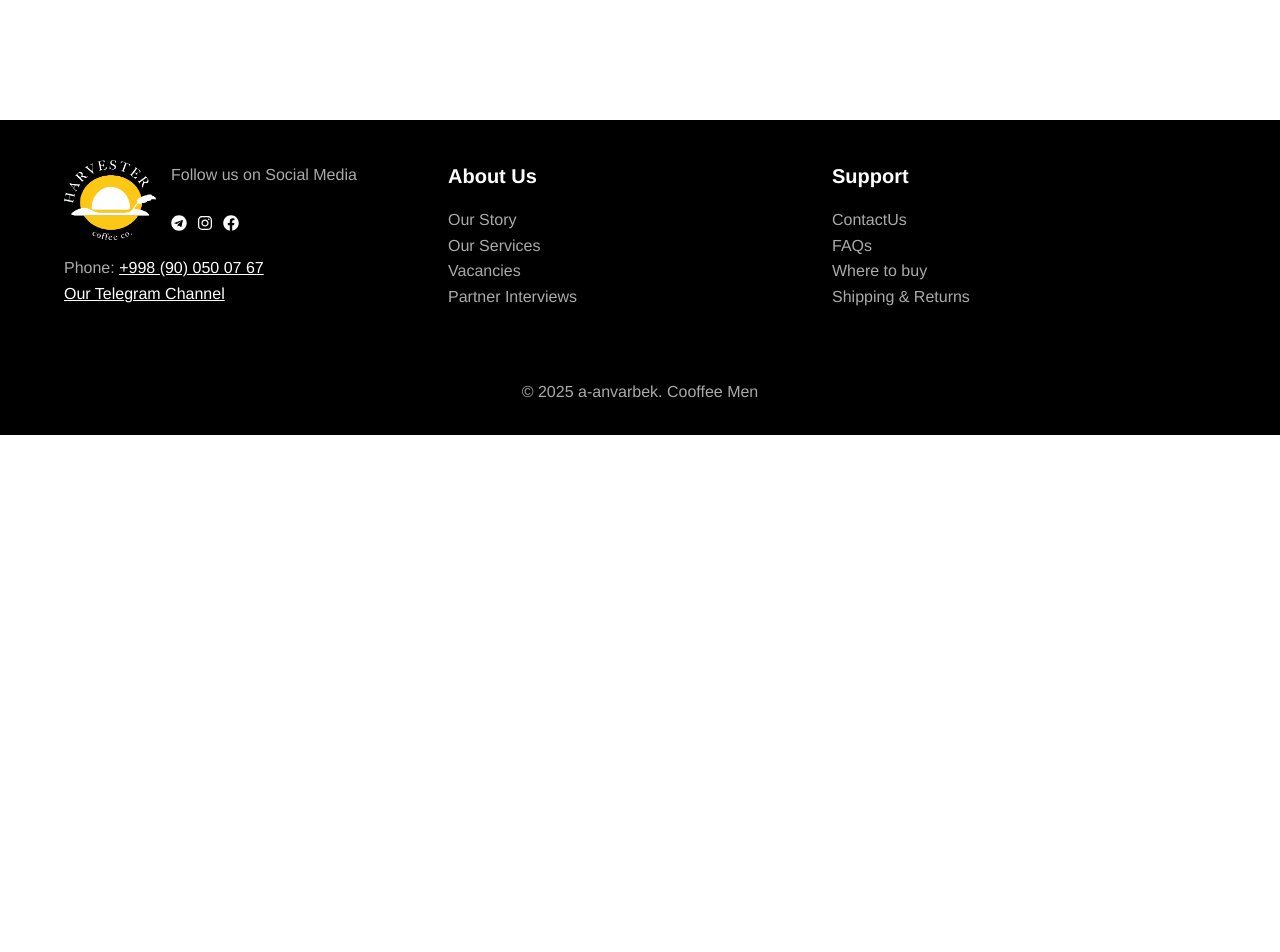
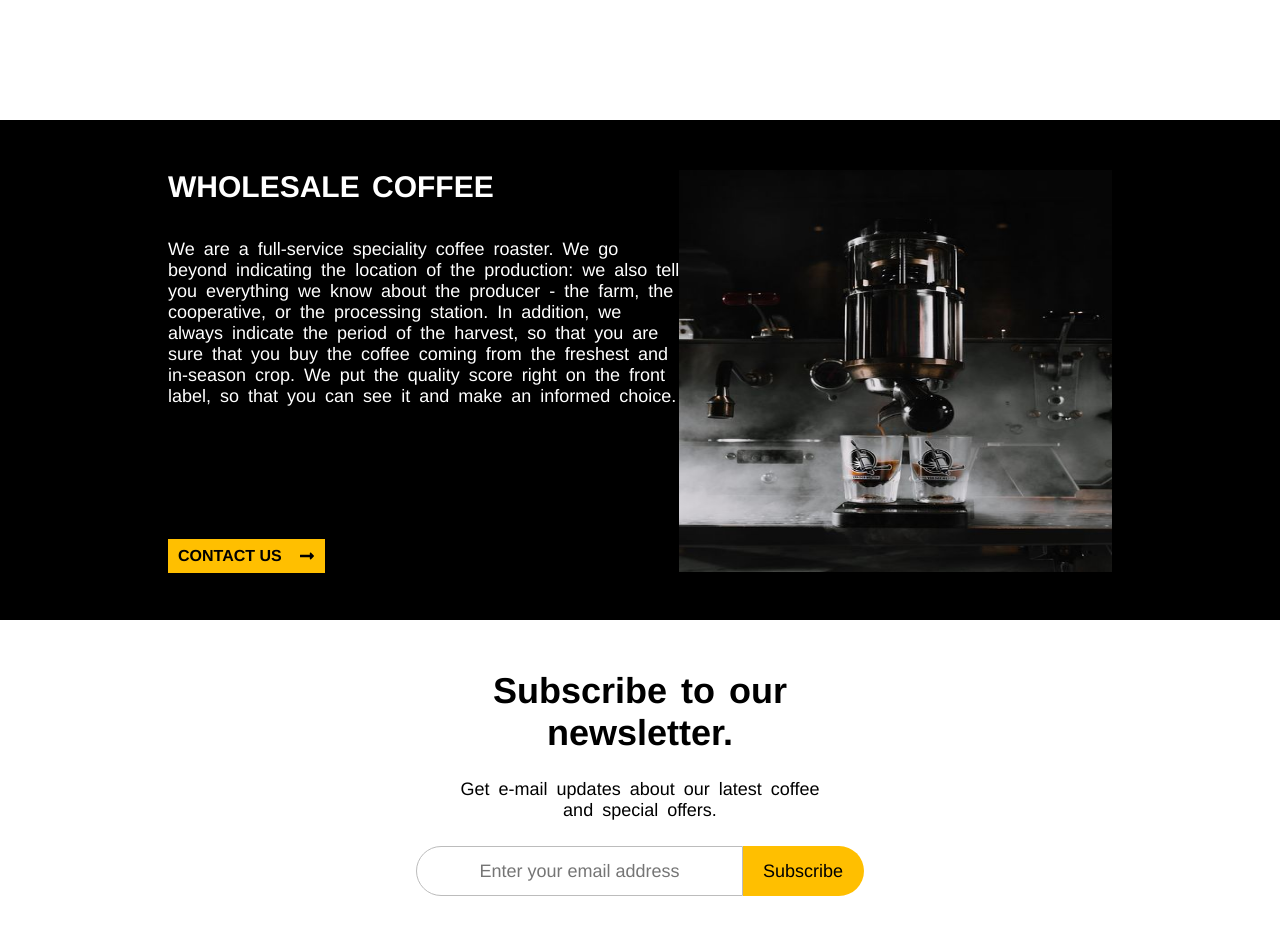
Before and after one commit to a-anvarbek/Coffee-Men, a React (Vite) app: page / in a window 1280 px wide. Shown: the part 3080-4032 px from the top of the page. Before the commit the page ends 3515 px from the top, so only its background shows below. Built offline with nearby package versions, Linux system fonts and the light colour scheme.

Commit message:
feat: ProductDail is responsible

```diff
--- a/index.html
+++ b/index.html
@@ -2,7 +2,7 @@
 <html lang="en">
   <head>
     <meta charset="UTF-8" />
-    <link rel="icon" type="image/svg+xml" href="/vite.svg" />
+    <link rel="icon" type="image/svg+xml" href="./src/image/mainLogo.png" />
     <meta name="viewport" content="width=device-width, initial-scale=1.0" />
     <title>Coffee-Men</title>
   </head>
--- a/src/pages/home/ContactUs.jsx
+++ b/src/pages/home/ContactUs.jsx
@@ -1,6 +1,5 @@
 import styled from "styled-components";
 import { FaLongArrowAltRight } from "react-icons/fa";
-
 import BG from "../../image/ContactUs.jpg";
 
 const WrapperTop = styled.div`
@@ -9,12 +8,28 @@ const WrapperTop = styled.div`
   padding: 50px;
   background-color: #000;
   color: #fff;
+
+  @media (max-width: 768px) {
+    background-image: url(${BG});
+    background-size: cover;
+    background-position: center;
+    background-repeat: no-repeat;
+    color: white;
+    padding: 30px 20px;
+    height: auto;
+  }
 `;
 
 const WrapperBottom = styled.div`
   width: 100%;
   height: 400px;
   padding: 50px;
+
+  @media (max-width: 768px) {
+    width: 100%;
+    height: auto;
+    padding: 30px 20px;
+  }
 `;
 
 const Container = styled.div`
@@ -23,15 +38,28 @@ const Container = styled.div`
   height: 500px;
   display: flex;
   justify-content: space-between;
+
+  @media (max-width: 768px) {
+    flex-direction: column;
+    height: auto;
+  }
 `;
 
 const DivL = styled.div`
   width: 520px;
+
+  @media (max-width: 768px) {
+    width: 100%;
+  }
 `;
 
 const DivR = styled.div`
   width: 440px;
   height: 402px;
+
+  @media (max-width: 768px) {
+    display: none;
+  }
 `;
 
 const P = styled.p`
@@ -56,11 +84,15 @@ const Button = styled.button`
   box-shadow: 0 2px 5px rgba(0, 0, 0, 0.35);
   transition: all 0.5s ease;
   cursor: pointer;
+
   &:hover {
     transform: scale(1.08);
     background-color: white;
     color: #ffbf00;
+  }
 
+  @media (max-width: 768px) {
+    margin-top: 30px;
   }
 `;
 
@@ -73,6 +105,10 @@ const ContainerBottom = styled.div`
   width: 466px;
   margin: auto;
   text-align: center;
+
+  @media (max-width: 768px) {
+    width: 100%;
+  }
 `;
 
 const Input = styled.input`
@@ -83,6 +119,10 @@ const Input = styled.input`
   text-align: center;
   font-size: 18px;
   color: #afafaf;
+
+  @media (max-width: 768px) {
+    width: 60%;
+  }
 `;
 
 const SearchButton = styled.button`
@@ -97,6 +137,7 @@ const SearchButton = styled.button`
 const Div = styled.div`
   display: flex;
   align-items: center;
+  justify-content: center;
 `;
 
 const ContactUs = () => {
@@ -125,7 +166,7 @@ const ContactUs = () => {
             </Button>
           </DivL>
           <DivR>
-            <Img src={BG} alt="" />
+            <Img src={BG} alt="Contact us" />
           </DivR>
         </Container>
       </WrapperTop>
--- a/src/pages/home/Home.jsx
+++ b/src/pages/home/Home.jsx
@@ -59,7 +59,7 @@ const Home = () => {
 
       <ProductDetail />
 
-      {/* <ContactUs /> */}
+      <ContactUs />
     </>
   );
 };
--- a/src/pages/home/ProductDetail.jsx
+++ b/src/pages/home/ProductDetail.jsx
@@ -85,7 +85,8 @@ const ProductDetail = () => {
               Transparency
             </P>
             <P $fontSize="18px" $margin="20px 0">
-              What we and our customers appreciate a lot about speciality coffee...
+              What we and our customers appreciate a lot about speciality
+              coffee...
             </P>
           </DitTop>
 
```
Also changed, not shown: src/image/mainLogo.png (added).
